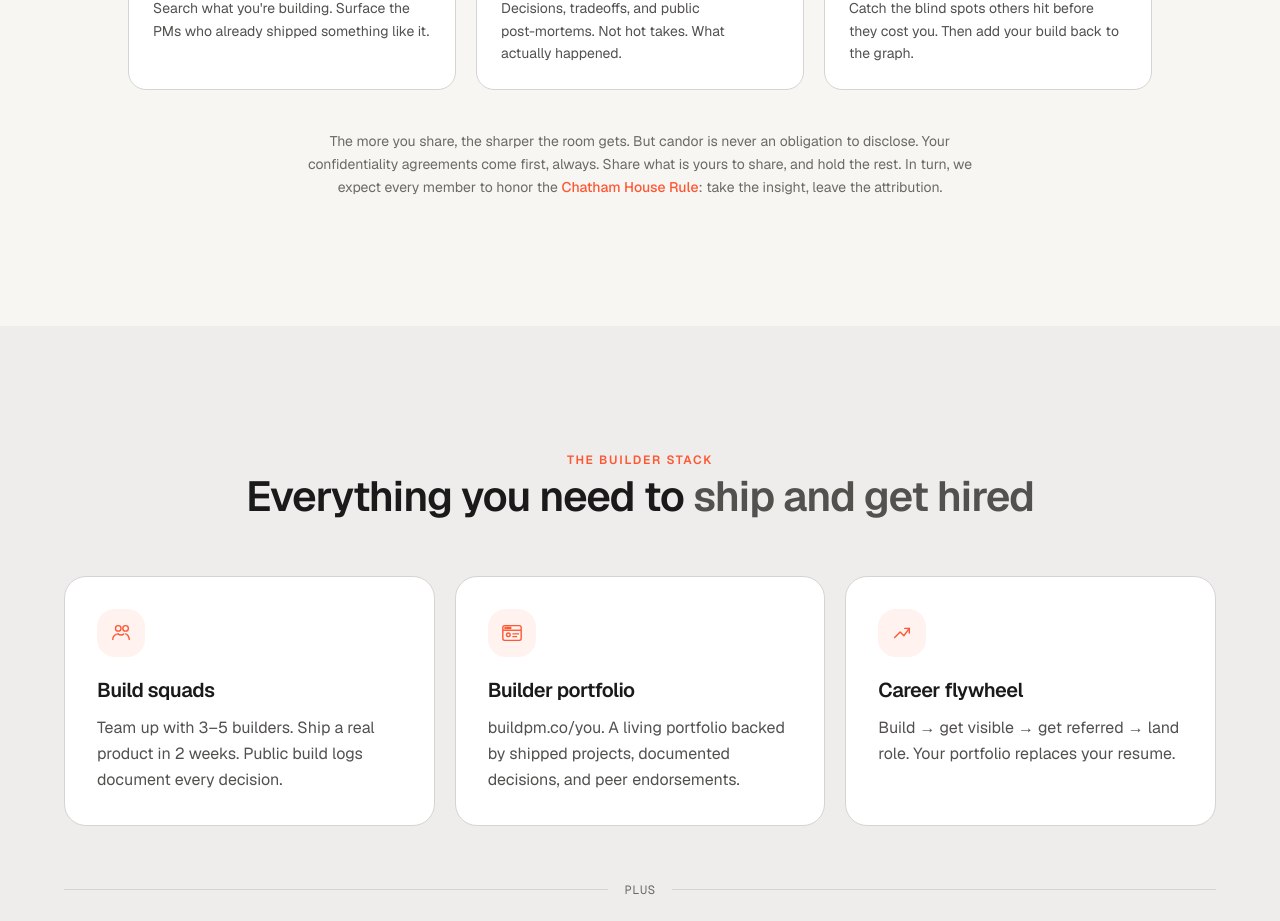
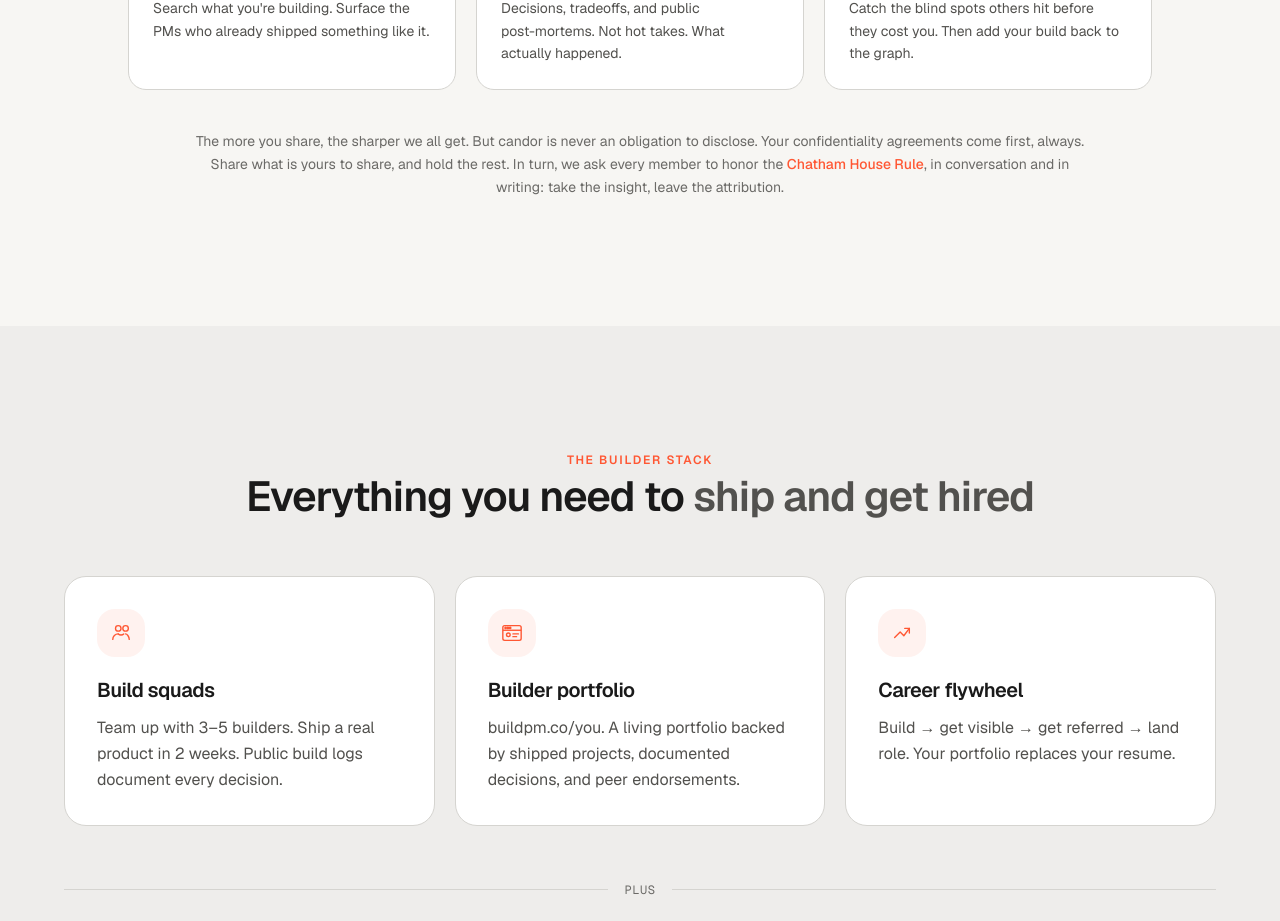
Before and after one commit to dsahil78/build-pm, a Next.js app: page / in a window 1280 px wide. Shown: the part 3480-4401 px from the top of the page. Built offline with nearby package versions, Linux system fonts and the light colour scheme.

Commit message:
Refine Wisdom Graph trust line and widen to 3 lines
Reword to sharper-we-all-get, soften expect to ask, honor the rule in
conversation and in writing, and widen the paragraph to max-w-4xl.

```diff
--- a/components/landing/WisdomGraph.tsx
+++ b/components/landing/WisdomGraph.tsx
@@ -104,11 +104,11 @@ export function WisdomGraph() {
           initial={{ opacity: 0 }}
           animate={inView ? { opacity: 1 } : { opacity: 0 }}
           transition={{ duration: 0.5, delay: 0.5, ease: EASE_OUT }}
-          className="text-center text-subtle-foreground text-sm mt-10 max-w-2xl mx-auto leading-relaxed"
+          className="text-center text-subtle-foreground text-sm mt-10 max-w-4xl mx-auto leading-relaxed"
         >
-          The more you share, the sharper the room gets. But candor is never an obligation to
+          The more you share, the sharper we all get. But candor is never an obligation to
           disclose. Your confidentiality agreements come first, always. Share what is yours to
-          share, and hold the rest. In turn, we expect every member to honor the{" "}
+          share, and hold the rest. In turn, we ask every member to honor the{" "}
           <a
             href="https://en.wikipedia.org/wiki/Chatham_House_Rule"
             target="_blank"
@@ -117,7 +117,7 @@ export function WisdomGraph() {
           >
             Chatham House Rule
           </a>
-          : take the insight, leave the attribution.
+          , in conversation and in writing: take the insight, leave the attribution.
         </motion.p>
       </div>
     </section>
```
